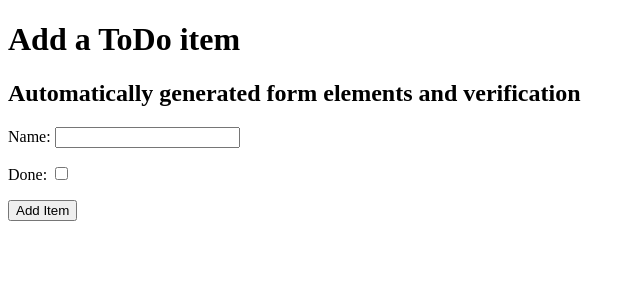
After one commit to ruszkipista/ci14-todo, a Django app: page /add_item_auto in a window 1280 px wide. The commit adds this page. Shown: the top 300 px of the page, without its empty margins (0-640 px from the left). Run offline with Django 3.2, Linux system fonts and the light colour scheme.

Commit message:
add auto generated form to template

```diff
--- a/django_todo/urls.py
+++ b/django_todo/urls.py
@@ -16,10 +16,11 @@ Including another URLconf
 from django.contrib import admin
 from django.urls import path
 
-from todo.views import create_todo_item, output_todo_list
+import todo.views
 
 urlpatterns = [
     path('admin/', admin.site.urls),
-    path('', output_todo_list, name="todo_list"),
-    path('add_item', create_todo_item, name="add_item"),
+    path('', todo.views.output_todo_list, name="todo_list"),
+    path('add_item_manual', todo.views.create_todo_item_manual, name="add_item_manual"),
+    path('add_item_auto', todo.views.create_todo_item_auto, name="add_item_auto"),
 ]
--- /dev/null
+++ b/todo/forms.py
@@ -0,0 +1,7 @@
+from django import forms
+from .models import Item
+
+class ItemForm(forms.ModelForm):
+    class Meta:
+        model = Item
+        fields = ['name', 'done']
--- /dev/null
+++ b/todo/templates/todo/add_item_auto.html
@@ -0,0 +1,23 @@
+<!DOCTYPE html>
+<html lang="en">
+{% load static %}
+<head>
+    <meta charset="UTF-8">
+    <meta http-equiv="X-UA-Compatible" content="IE=edge">
+    <meta name="viewport" content="width=device-width, initial-scale=1.0">
+    <title>Document</title>
+    <link href="{% static 'todo.png' %}" rel="shortcut icon" type="image/png" />
+</head>
+<body>
+    <h1>Add a ToDo item</h1>
+    <form action="add_item_auto" method="POST">
+        <h2>Automatically generated form elements and verification</h2>
+        <!-- Generate token to server accept request -->
+        {% csrf_token%}
+        {{ form_generated.as_p }}
+        <p>
+            <button type="submit">Add Item</button>
+        </p>
+    </form>
+</body>
+</html>
--- a/todo/templates/todo/add_item.html
+++ b/todo/templates/todo/add_item_manual.html
@@ -10,7 +10,8 @@
 </head>
 <body>
     <h1>Add a ToDo item</h1>
-    <form action="add_item" method="POST">
+    <form action="add_item_manual" method="POST">
+        <h2>Manually created form elements and verification</h2>
         <!-- Generate token to server accept request -->
         {% csrf_token%}
         <p>
--- a/todo/templates/todo/todo_list.html
+++ b/todo/templates/todo/todo_list.html
@@ -23,6 +23,8 @@
         <tr><td>You have nothing to do</td></tr>
     {% endfor %}
     </table>
-    <a href="/add_item">Add an Item</a>
+    <a href="/add_item_manual">Add an Item (manual built form)</a>
+    <br>
+    <a href="/add_item_auto">Add an Item (auto built form)</a>
 </body>
 </html>
--- a/todo/views.py
+++ b/todo/views.py
@@ -1,5 +1,6 @@
 from django.shortcuts import render, redirect
 from .models import Item
+from .forms import ItemForm
 
 # Create your views here.
 
@@ -12,11 +13,24 @@ def output_todo_list(request):
     return render(request, "todo/todo_list.html", context)
 
 
-def create_todo_item(request):
+def create_todo_item_manual(request):
     if request.method == "GET":
-        return render(request, "todo/add_item.html")
+        return render(request, "todo/add_item_manual.html")
     elif request.method == "POST":
         name = request.POST.get("item_name")
         done = request.POST.get("item_done") == 'on'
         Item.objects.create(name=name, done=done)
         return redirect("/")
+
+def create_todo_item_auto(request):
+    if request.method == "POST":
+        form = ItemForm(request.POST)
+        if form.is_valid():
+            form.save()
+            return redirect("/")
+
+    form = ItemForm()
+    context = {
+        'form_generated' : form
+    }
+    return render(request, "todo/add_item_auto.html", context)
```
